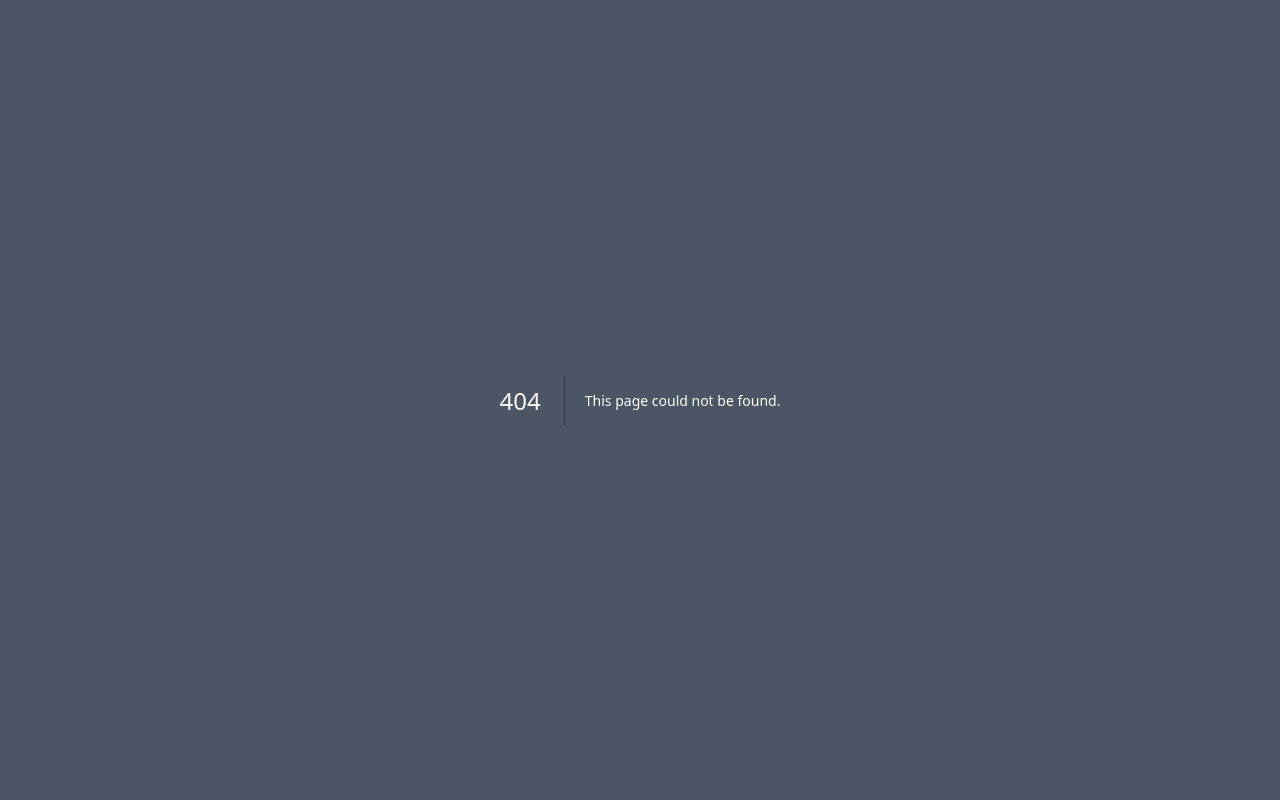
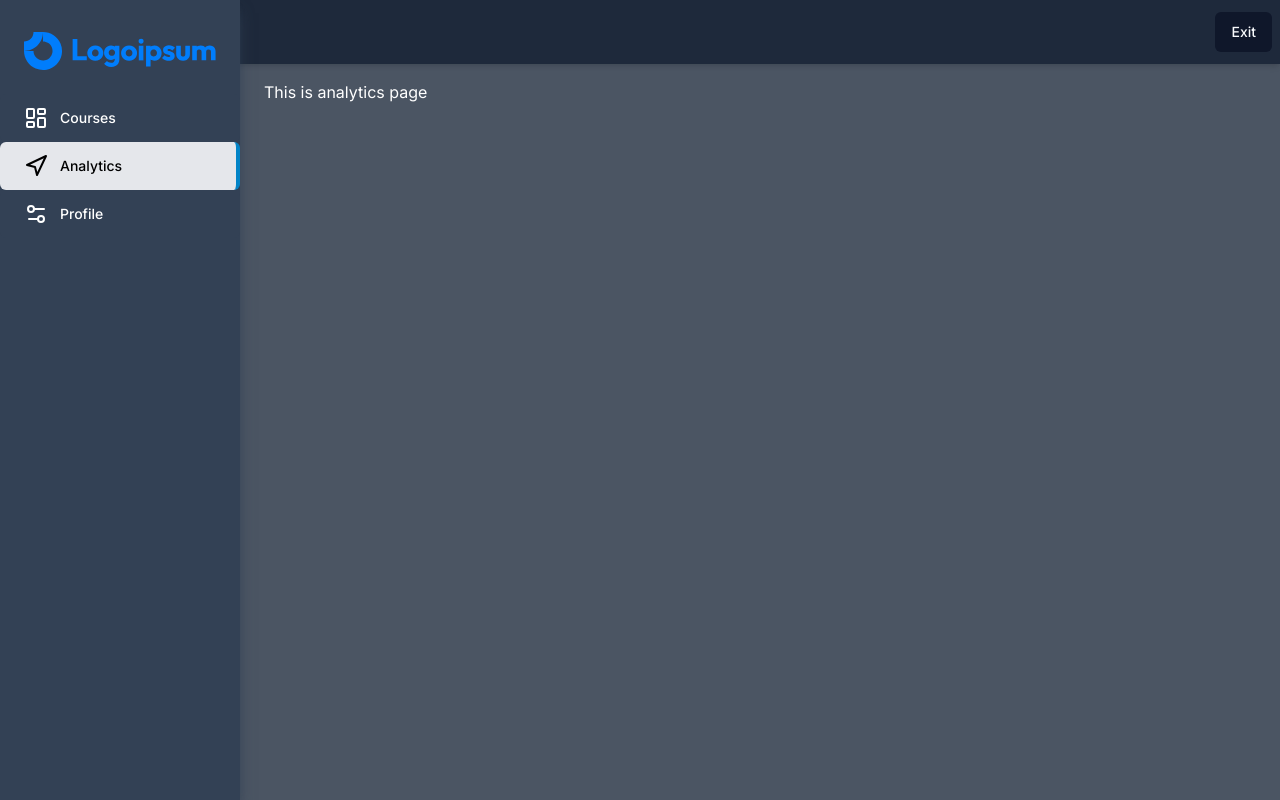
Before and after one commit to mayankpatidar275/we-teach, a Next.js app: page /publisher/analytics in a window 1280 px wide. Before the commit this address had no page. Built offline with nearby package versions, Linux system fonts and the light colour scheme.

Commit message:
feat: publisher routes, exit and publisher buttons

```diff
--- /dev/null
+++ b/src/app/(dashboard)/(routes)/publisher/analytics/page.tsx
@@ -0,0 +1,7 @@
+import React from "react";
+
+function Page() {
+  return <div>This is analytics page</div>;
+}
+
+export default Page;
--- /dev/null
+++ b/src/app/(dashboard)/(routes)/publisher/courses/page.tsx
@@ -0,0 +1,7 @@
+import React from "react";
+
+function Page() {
+  return <div>This is courses page</div>;
+}
+
+export default Page;
--- /dev/null
+++ b/src/app/(dashboard)/(routes)/publisher/me/page.tsx
@@ -0,0 +1,7 @@
+import React from "react";
+
+function Page() {
+  return <div>This is profile page</div>;
+}
+
+export default Page;
--- a/src/app/(dashboard)/_components/MobileNav.tsx
+++ b/src/app/(dashboard)/_components/MobileNav.tsx
@@ -10,6 +10,7 @@ function MobileNav() {
       <SheetTrigger className="md:hidden pr-4 hover:opacity-75 transition">
         <Menu className="m-3" />
       </SheetTrigger>
+      <div />
       <SheetContent side="left" className="p-0 bg-slate-600 border-0 ">
         <Sidebar layout={"mobile"} />
       </SheetContent>
--- a/src/app/(dashboard)/_components/Navbar.tsx
+++ b/src/app/(dashboard)/_components/Navbar.tsx
@@ -1,10 +1,10 @@
 import React from "react";
 import MobileNav from "./MobileNav";
-import NavbarRoutes from "./NavbarRoutes";
+import NavbarRoutes from "../../../components/NavbarRoutes";
 
 function Navbar() {
   return (
-    <div className="flex items-center h-full">
+    <div className="flex items-center h-full justify-between">
       <MobileNav />
       <NavbarRoutes />
     </div>
--- a/src/app/(dashboard)/_components/NavbarRoutes.tsx
+++ /dev/null
@@ -1,7 +0,0 @@
-import React from "react";
-
-function NavbarRoutes() {
-  return <div></div>;
-}
-
-export default NavbarRoutes;
--- a/src/app/(dashboard)/_components/SidebarList.tsx
+++ b/src/app/(dashboard)/_components/SidebarList.tsx
@@ -3,8 +3,9 @@
 import { LayoutDashboard, Navigation, Settings2 } from "lucide-react";
 import React from "react";
 import SidebarItem from "./SidebarItem";
+import { usePathname } from "next/navigation";
 
-const routes = [
+const playerRoutes = [
   {
     icon: LayoutDashboard,
     href: "/",
@@ -22,7 +23,30 @@ const routes = [
   },
 ];
 
+const publisherRoutes = [
+  {
+    icon: LayoutDashboard,
+    href: "/publisher/courses",
+    label: "Courses",
+  },
+  {
+    icon: Navigation,
+    href: "/publisher/analytics",
+    label: "Analytics",
+  },
+  {
+    icon: Settings2,
+    href: "/publisher/me",
+    label: "Profile",
+  },
+];
+
 function SidebarList(): React.ReactNode {
+  const pathname = usePathname();
+  const routes = pathname.startsWith("/publisher")
+    ? publisherRoutes
+    : playerRoutes;
+
   return (
     <div>
       {routes.map((item) => (
--- /dev/null
+++ b/src/components/NavbarRoutes.tsx
@@ -0,0 +1,29 @@
+"use client";
+
+import React from "react";
+import { Button } from "./ui/button";
+import { usePathname } from "next/navigation";
+import Link from "next/link";
+
+function NavbarRoutes() {
+  const pathname = usePathname();
+
+  const isPublisher = pathname.startsWith("/publisher");
+  const isPlayer = pathname.startsWith("/course");
+
+  return (
+    <div>
+      {isPublisher ? (
+        <Link href={"/"}>
+          <Button>Exit</Button>
+        </Link>
+      ) : (
+        <Link href={"/publisher/courses"}>
+          <Button>Publisher mode</Button>
+        </Link>
+      )}
+    </div>
+  );
+}
+
+export default NavbarRoutes;
```
